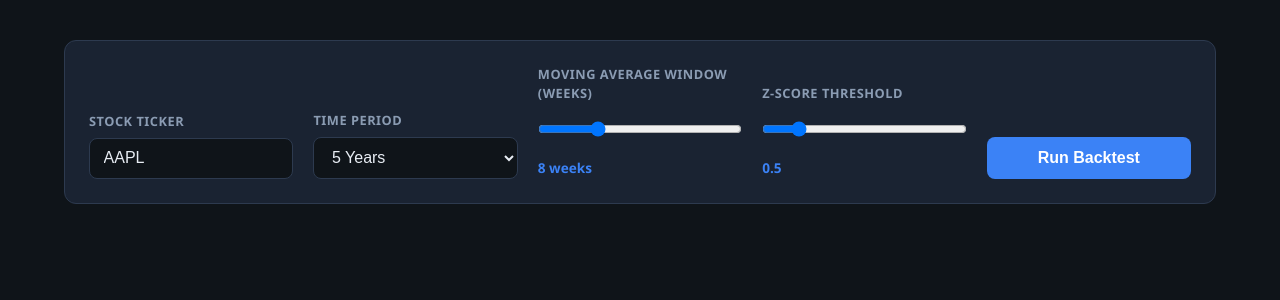
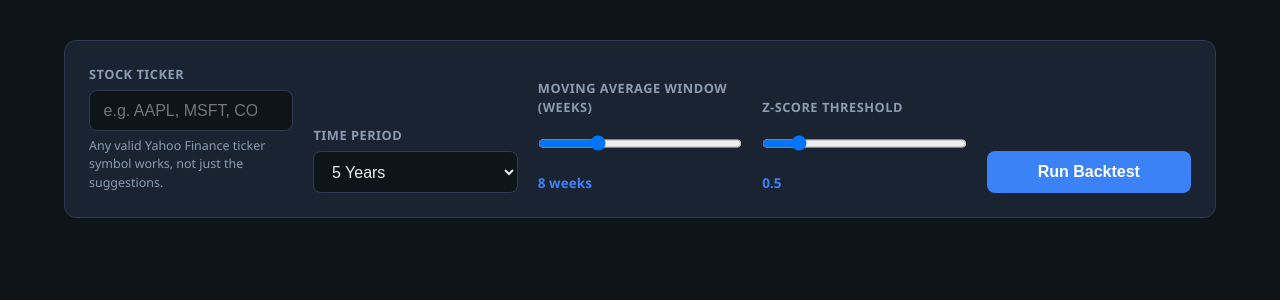
Before and after one commit to zarek-t/Mean-Reversion-Trader, a Flask app: page / in a window 1280 px wide. Shown: the part 189-489 px from the top of the page. Run offline with Flask 3, Linux system fonts and the light colour scheme; some libraries are stand-ins or nearby versions.

Commit message:
Clarify ticker input accepts any symbol, not just AAPL
Co-authored-by: Cursor <cursoragent@cursor.com>

```diff
--- a/static/style.css
+++ b/static/style.css
@@ -106,6 +106,12 @@ header p {
   color: var(--accent);
   font-weight: 600;
   margin-top: 0.25rem;
+}
+
+.field-hint {
+  margin-top: 0.35rem;
+  font-size: 0.78rem;
+  color: var(--text-muted);
 }
 
 .btn-run {
--- a/templates/index.html
+++ b/templates/index.html
@@ -28,8 +28,7 @@
               id="ticker"
               name="ticker"
               list="ticker-list"
-              placeholder="e.g. AAPL"
-              value="AAPL"
+              placeholder="e.g. AAPL, MSFT, COP"
               required
               autocomplete="off"
             >
@@ -38,6 +37,7 @@
               <option value="{{ t }}"></option>
               {% endfor %}
             </datalist>
+            <p class="field-hint">Any valid Yahoo Finance ticker symbol works, not just the suggestions.</p>
           </div>
 
           <div class="form-group">
@@ -343,7 +343,7 @@
       loading.classList.add("visible");
       runBtn.disabled = true;
       document.getElementById("loading-message").textContent =
-        "Downloading data and running backtest…";
+        `Running backtest for ${payload.ticker.toUpperCase()}…`;
 
       const payload = {
         ticker: document.getElementById("ticker").value.trim(),
```
